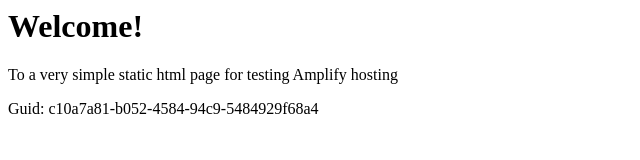
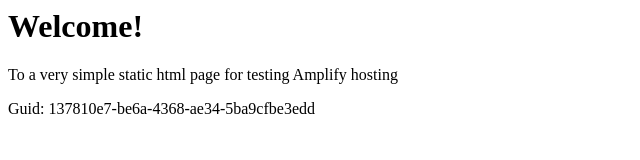
Before and after one commit to aws-aemilia-mxp/Github-PR-Commit-Integration-Test-DoNotTouch-GitHubWebhookPushCanaryTest-v1-prod-eu-south-1, a website: page src/index.html in a window 1280 px wide. Shown: the full height of the page, 0-640 px from the left. Drawn offline with Linux system fonts and the light colour scheme.

Commit message:
commit from integ tests

```diff
--- a/src/index.html
+++ b/src/index.html
@@ -12,6 +12,6 @@
 <body>
     <h1>Welcome!</h1>
     <p>To a very simple static html page for testing Amplify hosting</p>
-    <p>Guid: c10a7a81-b052-4584-94c9-5484929f68a4</p></body>
+    <p>Guid: 137810e7-be6a-4368-ae34-5ba9cfbe3edd</p></body>
 
 </html>
```
